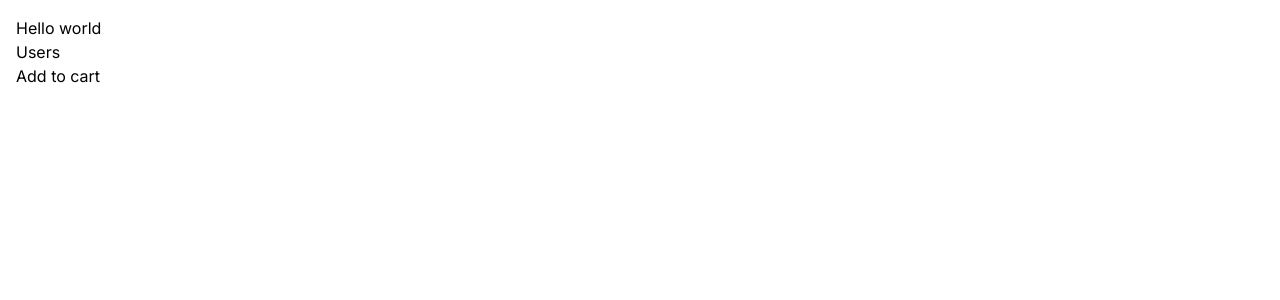
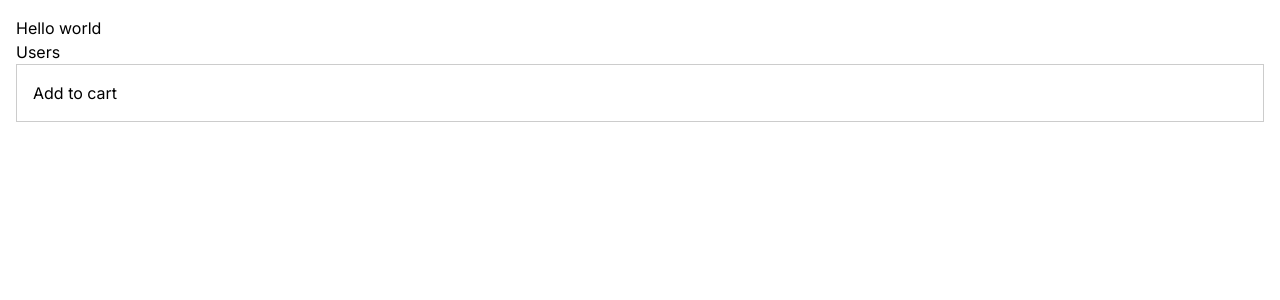
Before and after one commit to SalehAhmed19/next-app, a Next.js app: page / in a window 1280 px wide. Shown: the top 300 px of the page. Built offline with nearby package versions, Linux system fonts and the light colour scheme.

Commit message:
styling on nextjs app

```diff
--- a/app/components/ProductCard.tsx
+++ /dev/null
@@ -1,12 +0,0 @@
-import React from 'react'
-import AddToCart from './AddToCart'
-
-const ProductCard = () => {
-  return (
-      <div>
-          <AddToCart/>
-      </div>
-  )
-}
-
-export default ProductCard
--- /dev/null
+++ b/app/components/ProductCard/ProductCard.module.css
@@ -0,0 +1,4 @@
+.cardContainer {
+    padding: 1rem;
+    border: 1px solid #ccc
+}
--- /dev/null
+++ b/app/components/ProductCard/ProductCard.tsx
@@ -0,0 +1,13 @@
+import React from "react";
+import AddToCart from "../AddToCart";
+import styles from "./ProductCard.module.css";
+
+const ProductCard = () => {
+  return (
+    <div className={styles.cardContainer}>
+      <AddToCart />
+    </div>
+  );
+};
+
+export default ProductCard;
--- a/app/globals.css
+++ b/app/globals.css
@@ -4,15 +4,13 @@
 
 :root {
   --foreground-rgb: 0, 0, 0;
-  --background-start-rgb: 214, 219, 220;
-  --background-end-rgb: 255, 255, 255;
+
 }
 
 @media (prefers-color-scheme: dark) {
   :root {
     --foreground-rgb: 255, 255, 255;
-    --background-start-rgb: 0, 0, 0;
-    --background-end-rgb: 0, 0, 0;
+
   }
 }
 
```
Also changed, not shown: app/page.tsx (+4 -4 lines).
